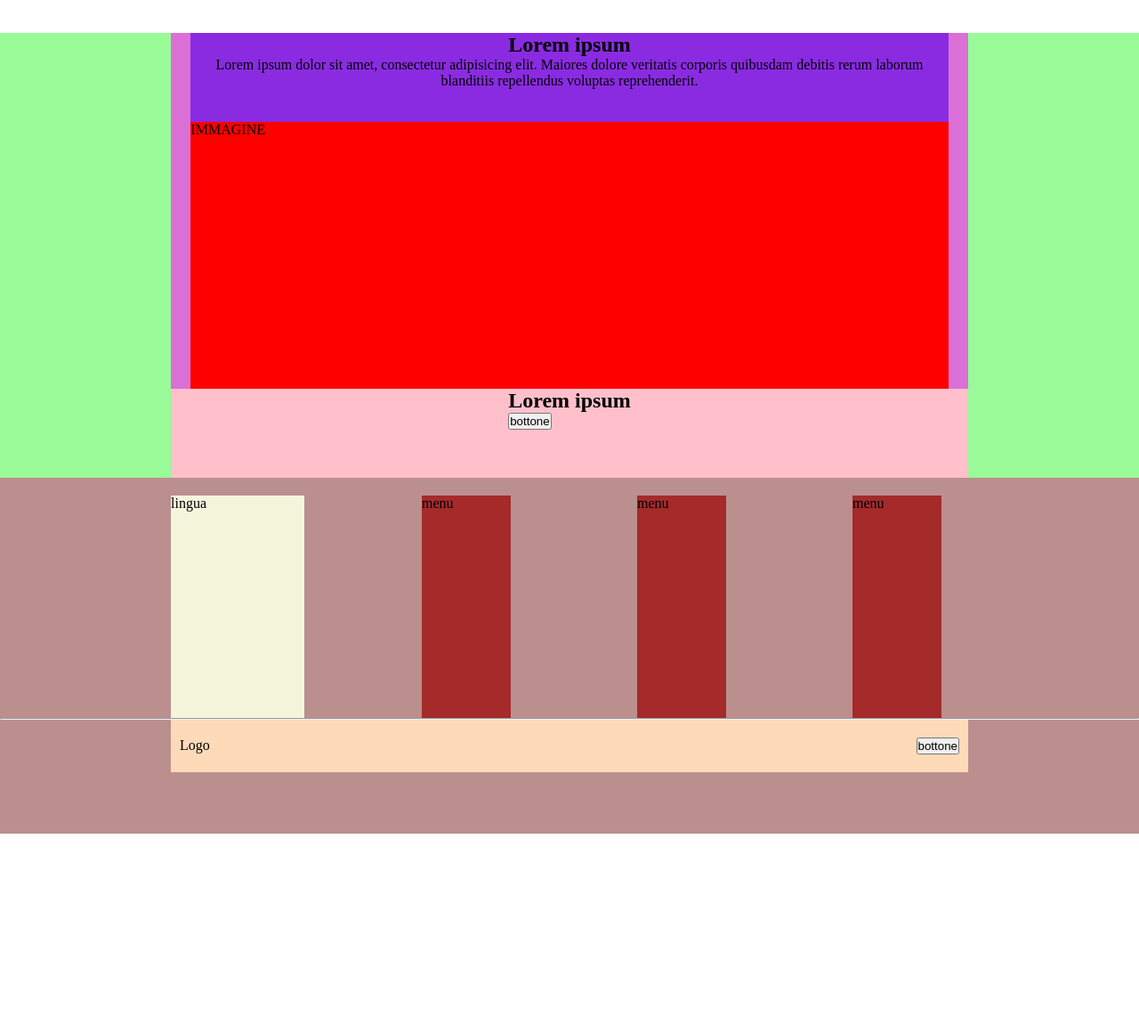
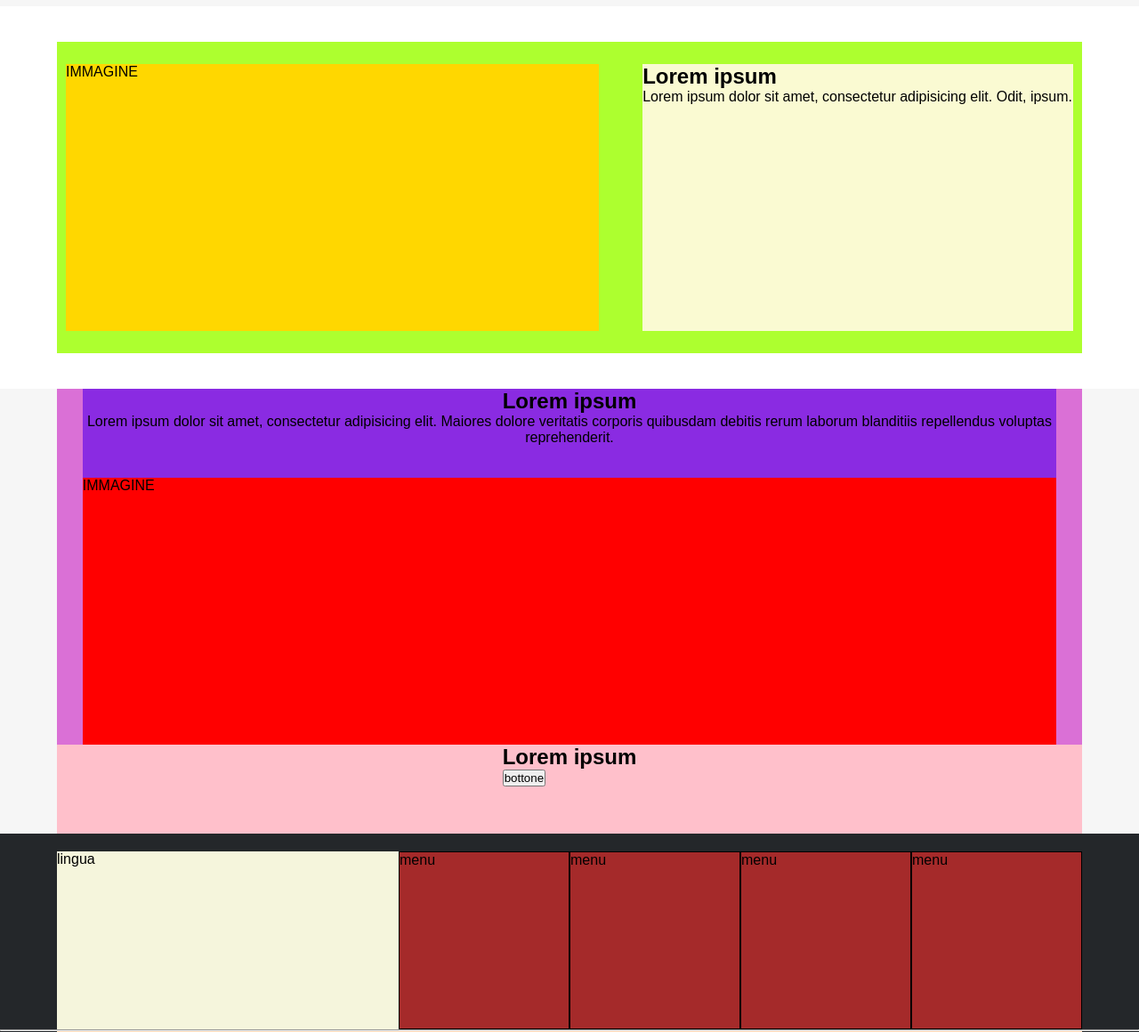
Before and after one commit to saracassandra7/htmlcss-struttura-discord, a plain HTML site: page index.html in a window 1280 px wide. Shown: the part 1553-2713 px from the top of the page at 89% size. Before the commit the page ends 2490 px from the top, so only its background shows below. Drawn offline with Linux system fonts and the light colour scheme.

Commit message:
added corrections

```diff
--- a/css/style.css
+++ b/css/style.css
@@ -1,17 +1,25 @@
+/* generali */
 *{
   margin: 0;
   padding: 0;
   box-sizing: border-box;
 }
 
+body{
+  font-family:Arial, Helvetica, sans-serif;
+}
+
 /*header*/
 header{
-  background-color: blue;
-  height: 80px; /*da togliere*/
+  display: flex;
+  align-items: center;
+  background-color: #3061e0;
+  height: 80px;
 }
 
 header .container{
-  width: 70%;
+  width: 90%;
+  max-width: 1200px;
   margin: 0 auto;
   display: flex;
   justify-content: space-between;
@@ -28,14 +36,15 @@ header .container span{
 /*jumbotron*/
 main .jumbotron {
   background-color: aqua;
-  height: 350px; /*da togliere*/
+  height: 550px;
   display: flex;
   justify-content: center;
   align-items: center;
 }
 
 main .jumbotron .intro{
-  width: 50%;
+  max-width: 800px;
+
   margin: 0 auto;
   padding: 10px;
   background-color: cornflowerblue;
@@ -47,8 +56,8 @@ main .jumbotron .intro{
 
 /*blocchi con immagine e testo*/
 main .info {
-  width: 70%;
-  height: 250px; /*da togliere*/
+  width: 90%;
+  height: 350px; /*da togliere*/
   background-color: greenyellow;
   margin: 0 auto;
   margin-top: 40px;
@@ -59,14 +68,14 @@ main .info {
 
 main .info .immagine{
   width: 52%;
-  height: 200px; /*da togliere*/
+  min-height: 300px; /*da togliere*/
   background-color: gold;
   margin-left: 10px;
 }
 
 main .info .testo{
   width: 42%;
-  height: 200px; /*da togliere*/
+  min-height: 300px; /*da togliere*/
   background-color: lightgoldenrodyellow;
   margin-right: 10px;
 }
@@ -74,7 +83,7 @@ main .info .testo{
 /*blocco con sfondo, testo e immagine*/
 main .colored {
   height: 500px; /*da togliere*/
-  background-color: lightcyan;
+  background-color: #F6F6F6;
   margin-top: 40px;
   display: flex;
   justify-content: center;
@@ -93,7 +102,7 @@ main .colored .testo-reverse{
 
 main .colored-2 {
   height: 500px; /*da togliere*/
-  background-color: palegreen;
+  background-color: #F6F6F6;
   margin-top: 40px;
   display: flex;
   justify-content: center;
@@ -103,12 +112,13 @@ main .colored-2 {
 
 /*parte top della sezione con testo e immagine*/
 main .colored-2 .top {
-  width: 70%;
+  width: 90%;
   height: 400px; /*da togliere*/
   background-color: orchid;
   display: flex;
+  flex-direction: column;
   justify-content: center;
-  flex-wrap: wrap;
+  align-items: center;
 }
 
 main .colored-2 .testo-top{
@@ -126,7 +136,7 @@ main .colored-2 .immagine-top{
 
 /*parte bottom della sezione con testo e pulsante*/
 main .colored-2 .bottom {
-  width: 70%;
+  width: 90%;
   height: 100px; /*da togliere*/
   background-color: pink;
   display: flex;
@@ -136,37 +146,36 @@ main .colored-2 .bottom {
 /*footer*/
 footer{
   height: 400px; /*da togliere*/
-  background-color: rosybrown;
+  background-color: #24272A;
 }
 
 footer .container{
-  width: 70%;
+  width: 90%;
   margin: 0 auto;
   padding-top: 20px;
   display: flex;
-  justify-content: space-between;
   align-items: center;
 }
 
 /*colonna della lingua*/
 footer .container .lingua{
   background-color: beige;
-  height: 250px; /*da togliere*/
-  width: 150px;
-  margin-right: 20px;
+  height: 200px; /*da togliere*/
+  width: calc(100% / 3);
 }
 
 /*colonne dei menu*/
 footer .container .menu{
   background-color: brown;
-  height: 250px; /*da togliere*/
-  width: 100px;
-  margin-right: 30px;
+  height: 200px; /*da togliere*/
+  width: calc(100% / 6);
+  border: 1px solid black;
 }
 
 /*sezione del footer con logo e pulsante*/
 footer .end{
-  width: 70%;
+  width: 90%;
+  min-height: 100px;
   margin: 0 auto;
   padding: 20px 10px;
   display: flex;
--- a/index.html
+++ b/index.html
@@ -94,6 +94,10 @@
         <div class="menu">
           menu
         </div>
+
+        <div class="menu">
+          menu
+        </div>
       </div>
 
       <hr>
```
